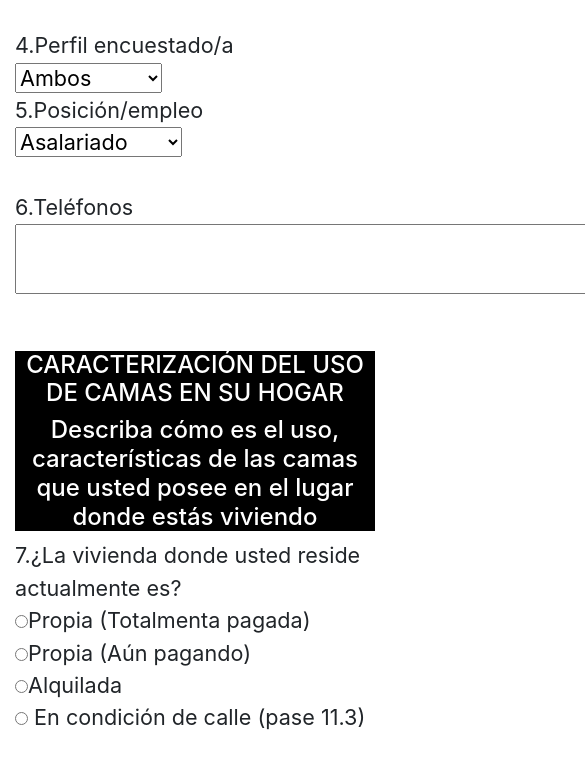
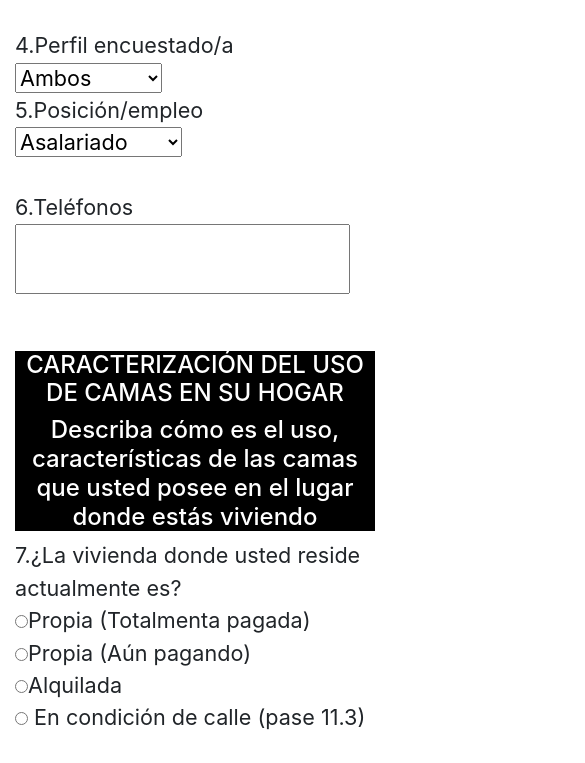
Before and after one commit to JMVice/JMVice.github.io, a plain HTML site: page FormularioRet/index.html in a window 390 px wide. Shown: the part 866-1629 px from the top of the page, 585 px wide, since content can reach past the window. Drawn offline with nearby package versions, Linux system fonts and the light colour scheme.

Commit message:
Textare responsive layout fix

```diff
--- a/FormularioRet/CSS/MainStyle.css
+++ b/FormularioRet/CSS/MainStyle.css
@@ -50,6 +50,9 @@ footer{
         margin-top: 7%;
         margin-bottom: 7%;
     }
+    textarea{
+        width: 335px;
+    }
 }
 
 @media only screen and (min-width: 991px) {
```
